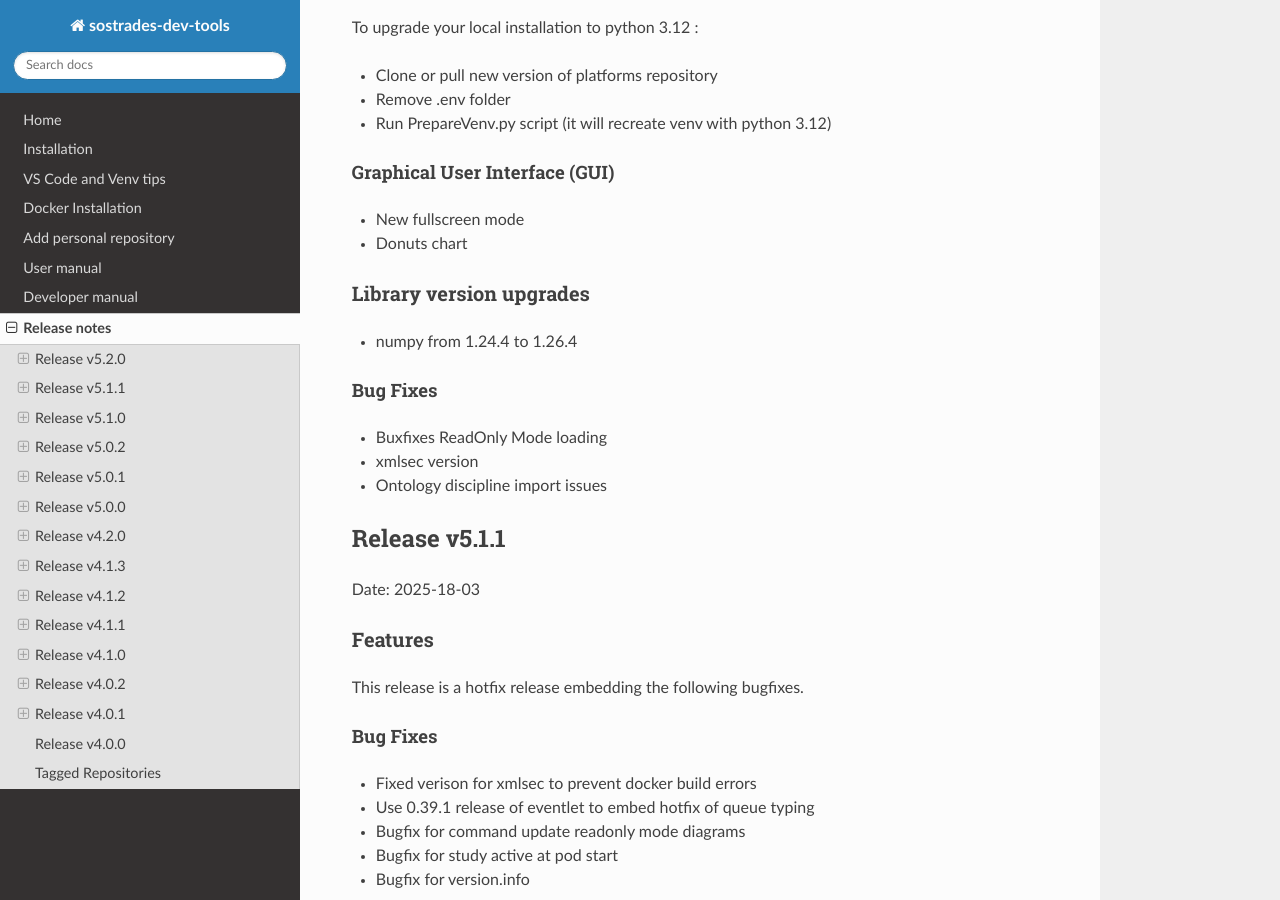
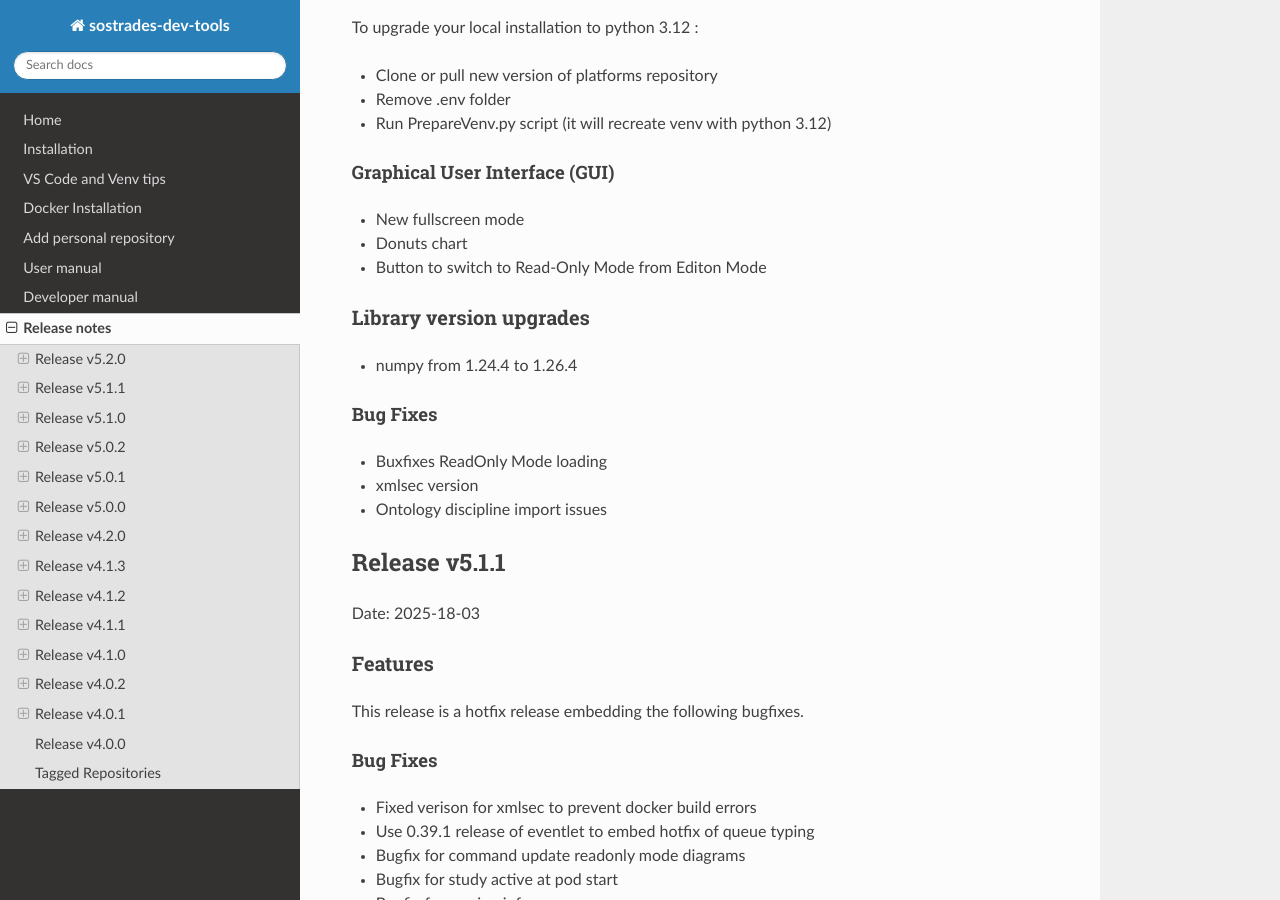
Before and after one commit to os-climate/sostrades-dev-tools, a Sphinx documentation site: the page built from docs/source/release-notes.md, in a window 1280 px wide and 900 px high, scrolled down 490 px. Built offline with Sphinx 7.4.7 and the Read the Docs theme 3.1.0, drawn with Linux system fonts in a browser that asks for light colours.

Commit message:
add feature relrase note 5.2.0

```diff
--- a/docs/source/release-notes.md
+++ b/docs/source/release-notes.md
@@ -20,6 +20,7 @@ To upgrade your local installation to python 3.12 :
 
 * New fullscreen mode
 * Donuts chart
+* Button to switch to Read-Only Mode from Editon Mode
 
 ### Library version upgrades
 
```
